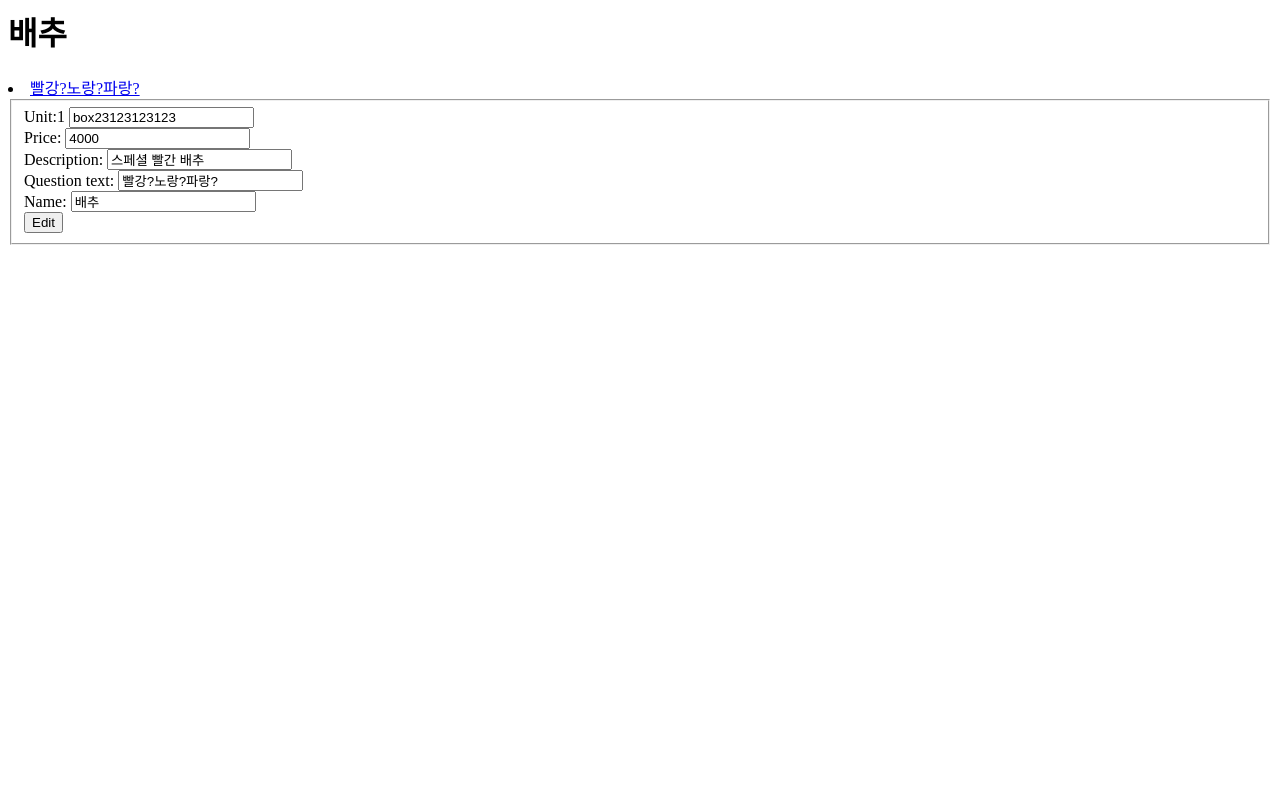
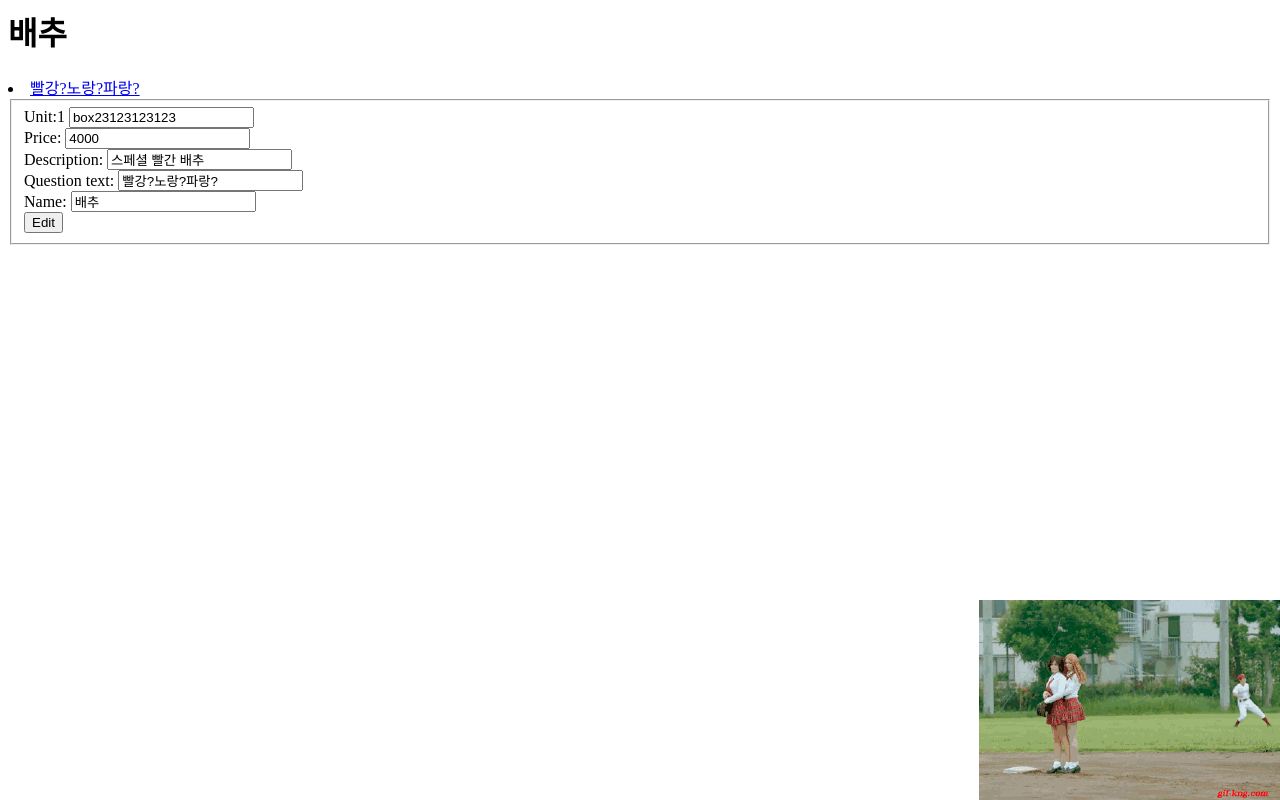
Before and after one commit to garaktool/garak, a Django app: page /product/1/ in a window 1280 px wide. Run offline with Django 3.2, Linux system fonts and the light colour scheme; data comes from the database, SQL or seed files in the repository.

Commit message:
jh_branch_test

```diff
--- /dev/null
+++ b/testapp/testapp/static/testapp/style.css
@@ -0,0 +1,3 @@
+body {
+    background: white url("images/background.gif") no-repeat right bottom;
+}
--- a/testapp/testapp/templates/testapp/product_detail.html
+++ b/testapp/testapp/templates/testapp/product_detail.html
@@ -1,3 +1,7 @@
+{% load staticfiles %}
+
+<link rel="stylesheet" type="text/css" href="{% static 'testapp/style.css' %}" />
+
 <h1>{{ product_info.name }}</h1>
 
 {% if error_message %}<p><strong>{{ error_message }}</strong></p>{% endif %}
```
Also changed, not shown: testapp/testapp/static/testapp/images/background.gif (added), 11 other files.
